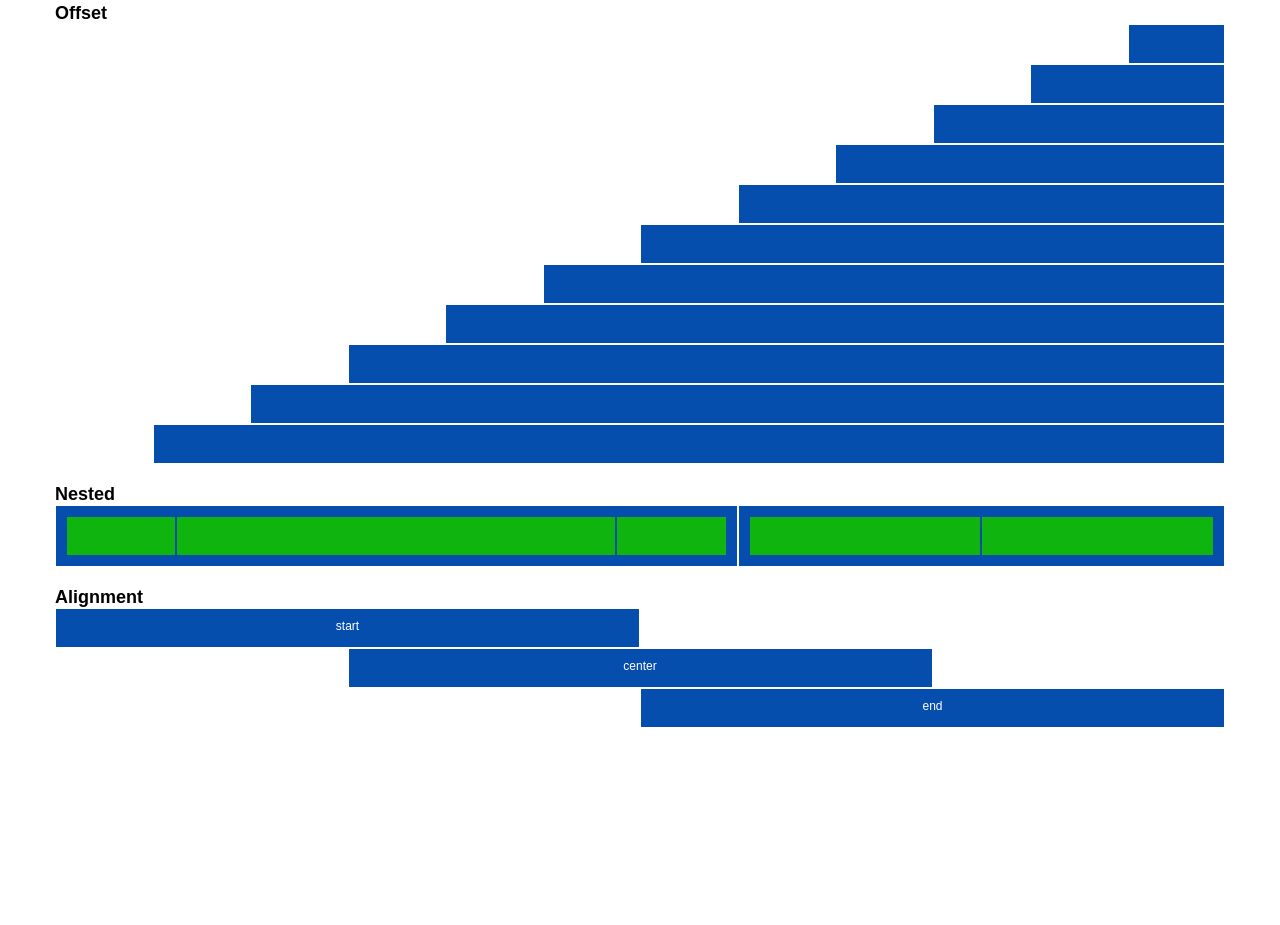
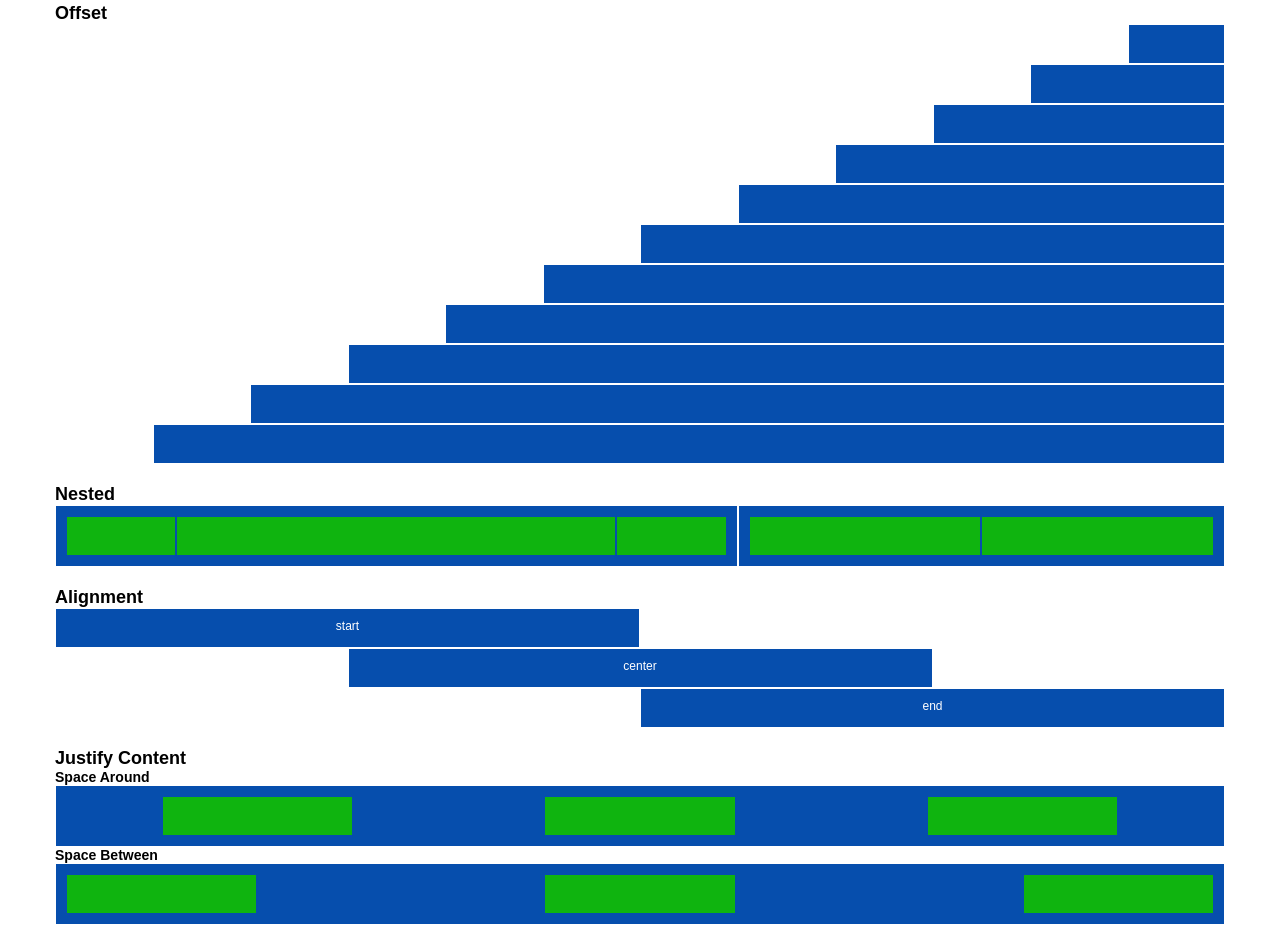
Before and after one commit to FrancescoFolgheraiter/html-css-12bool, a plain HTML site: page index.html in a window 1280 px wide. Shown: the part 602-1527 px from the top of the page. Before the commit the page ends 1350 px from the top, so only its background shows below. Drawn offline with Linux system fonts and the light colour scheme.

Commit message:
add justify content part

```diff
--- a/css/style.css
+++ b/css/style.css
@@ -35,3 +35,9 @@ html{
 .margin-bot{
     margin-bottom: 20px;
 }
+.space-around{
+    justify-content: space-around;
+}
+.space-between{
+    justify-content: space-between;
+}
--- a/index.html
+++ b/index.html
@@ -124,14 +124,46 @@
                 <div class="col-6 col-offset-3"><div class="card">center</div></div>
                 <div class="col-6 col-offset-6"><div class="card">end</div></div>
             </div>
+            <h2>Justify Content</h2>
+            <h3>Space Around</h3>
+            <div class="row">
+                <div class="col-12">
+                    <div class="card">
+                        <div class="row space-around">
+                            <div class="col-2">
+                                <div class="card bg-green"></div>
+                            </div>
+                            <div class="col-2">
+                                <div class="card bg-green"></div>
+                            </div>
+                            <div class="col-2">
+                                <div class="card bg-green"></div>
+                            </div>
+                        </div>
+                    </div>
+                </div>
+            </div>
+            <h3>Space Between</h3>
+            <div class="row">
+                <div class="col-12">
+                    <div class="card">
+                        <div class="row space-between">
+                            <div class="col-2">
+                                <div class="card bg-green"></div>
+                            </div>
+                            <div class="col-2">
+                                <div class="card bg-green"></div>
+                            </div>
+                            <div class="col-2">
+                                <div class="card bg-green"></div>
+                            </div>
+                        </div>
+                    </div>
+                </div>
+            </div>
         </div>
     </main>
     <!--FINE MAIN-->
 
-    <!--INIZIO FOOTER-->
-    <footer>
-
-    </footer>
-    <!--FINE FOOTER-->
 </body>
 </html>
```
